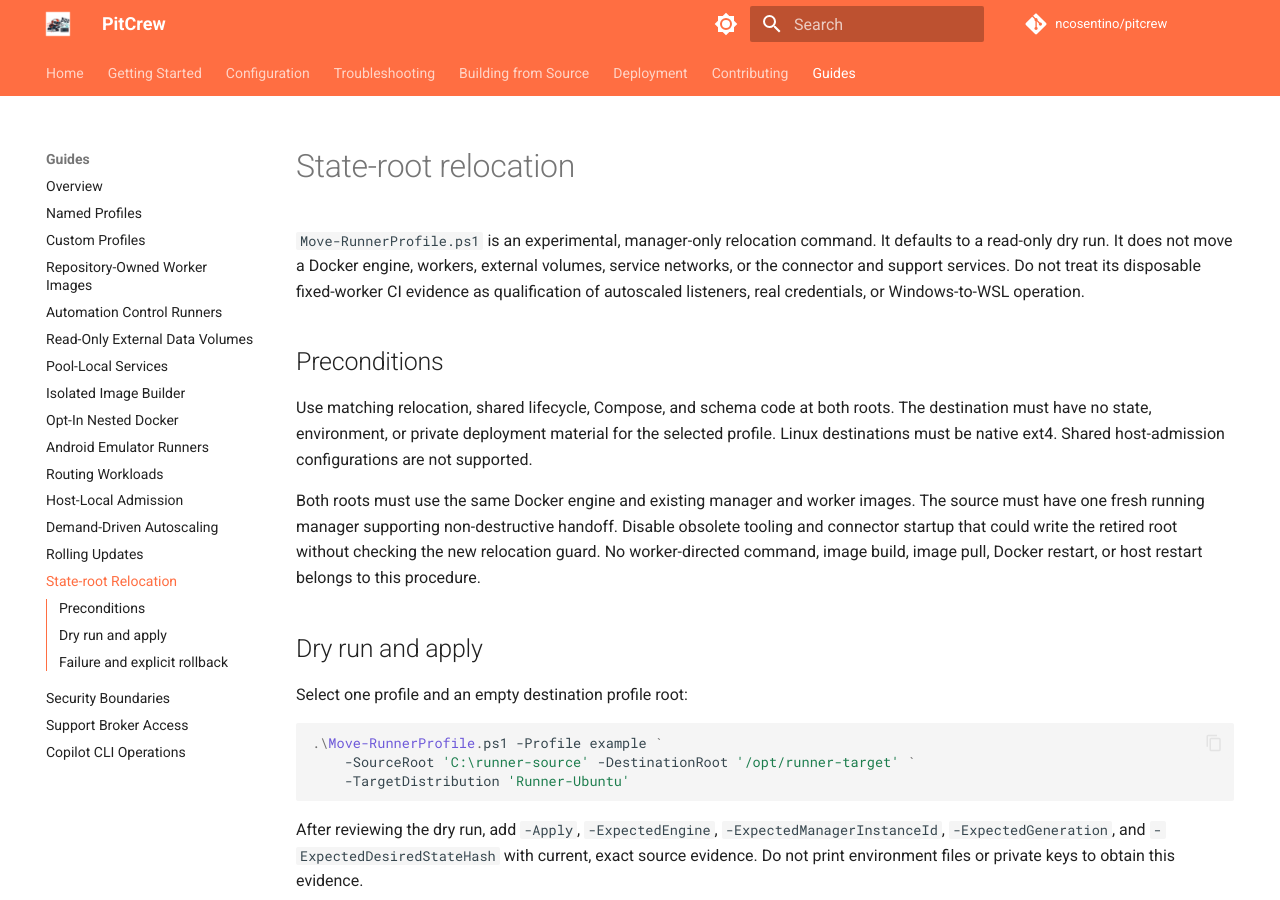
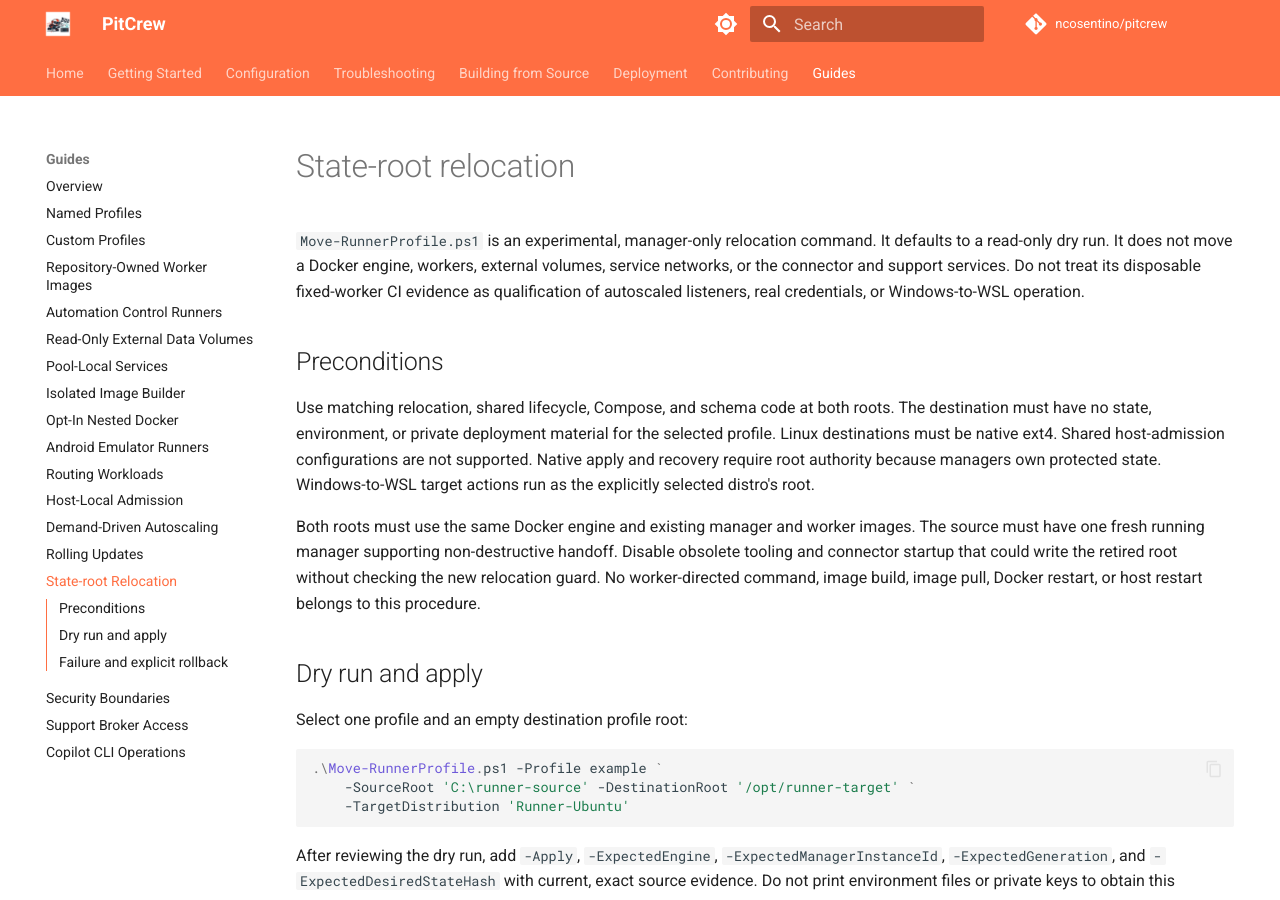
Before and after one commit to ncosentino/pitcrew, an MkDocs documentation site: the page built from docs/guides/state-root-relocation.md, in a window 1280 px wide and 900 px high. Built offline with MkDocs 1.6.1 and Material for MkDocs 9.7.7, drawn with Linux system fonts in a browser that asks for light colours; comment, search, counter and statistics services are not loaded.

Commit message:
fix: protect native state before admitting profile operations
Require native root authority, restrict transferred state before startup, and validate source credential readability before staging a destination. Qualify protected-state handoff under the same root authority used by WSL operations.

Co-authored-by: Copilot <223556219+Copilot@users.noreply.github.com>

Copilot-Session: 500fa879-3e1c-4e00-b839-2f303b142d4b

```diff
--- a/docs/guides/state-root-relocation.md
+++ b/docs/guides/state-root-relocation.md
@@ -16,6 +16,8 @@ Use matching relocation, shared lifecycle, Compose, and schema code at both root
 The destination must have no state, environment, or private deployment material
 for the selected profile. Linux destinations must be native ext4. Shared
 host-admission configurations are not supported.
+Native apply and recovery require root authority because managers own protected
+state. Windows-to-WSL target actions run as the explicitly selected distro's root.
 
 Both roots must use the same Docker engine and existing manager and worker images.
 The source must have one fresh running manager supporting non-destructive handoff.
```
Also changed, not shown: 2 other files.
